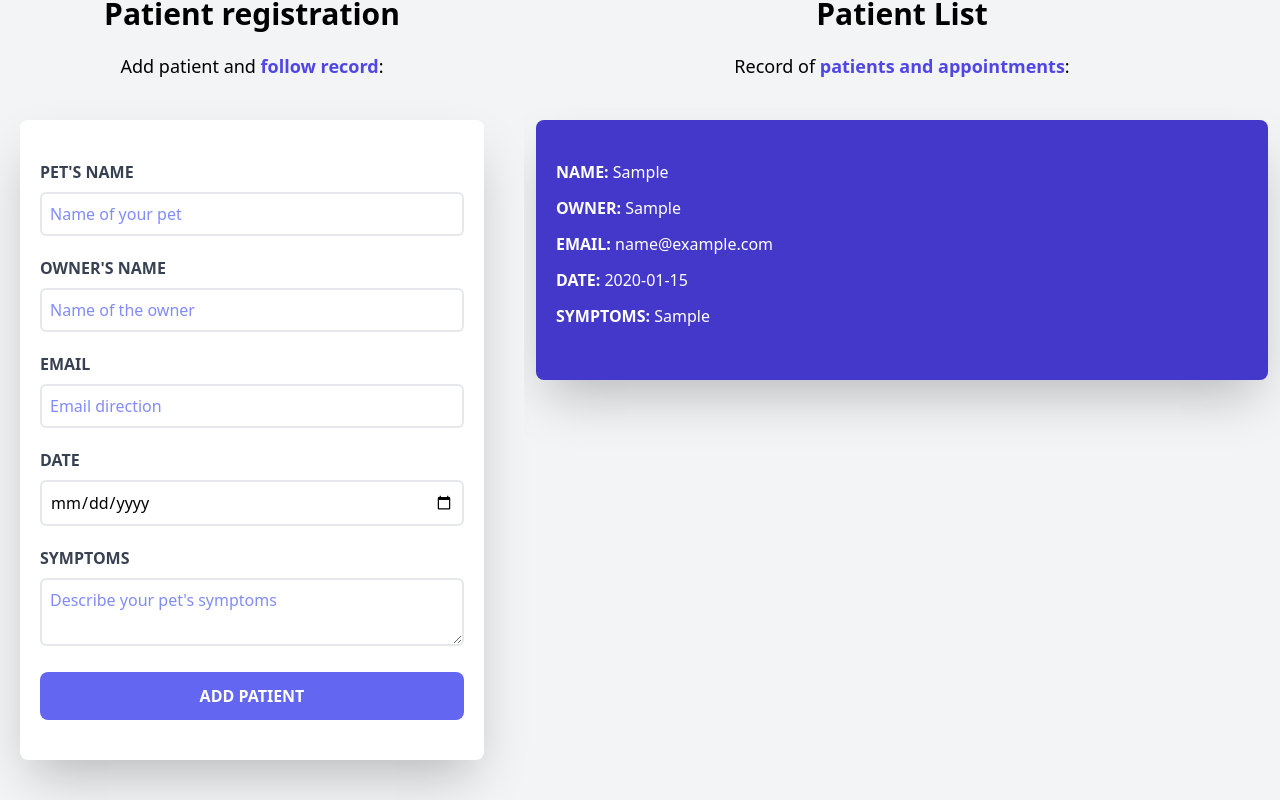
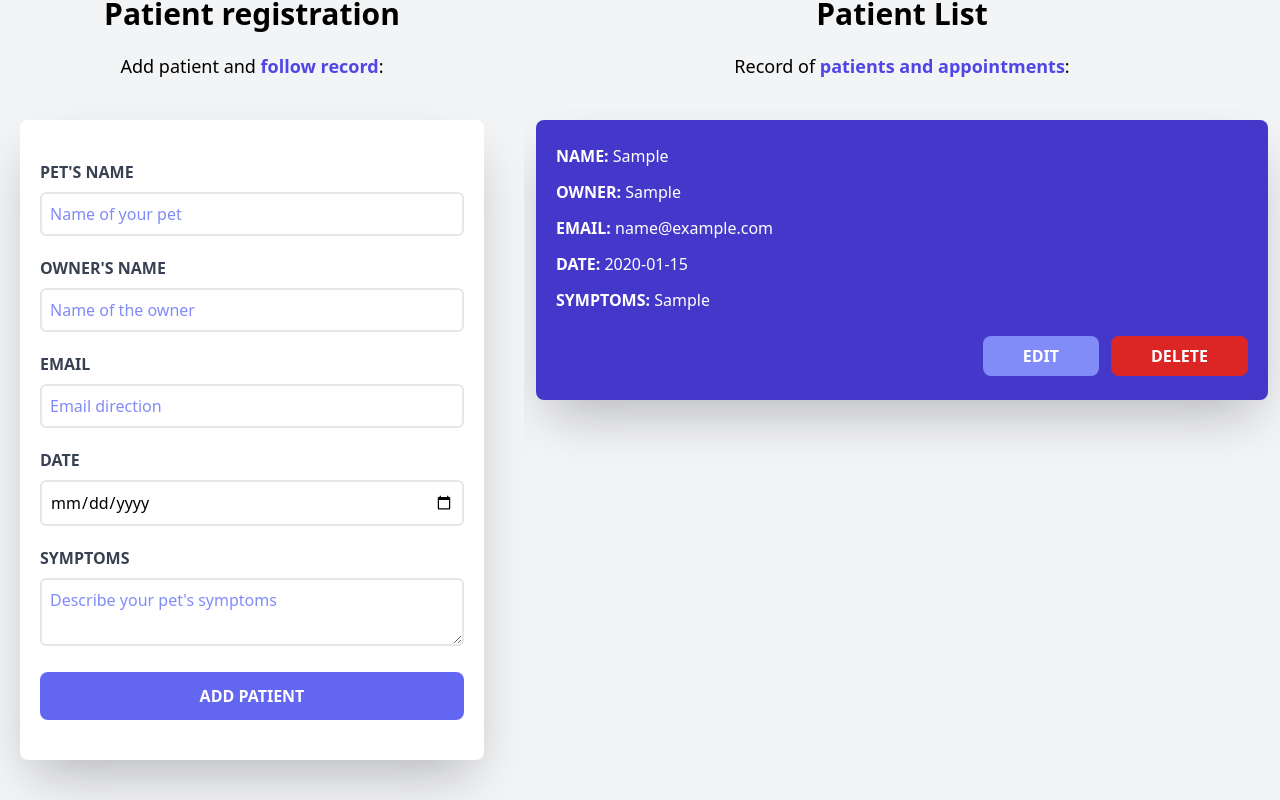
Before and after one commit to IsaacQH/Patient-administrator, a React (Vite) app: page / in a window 1280 px wide. Both pictures are taken after typing "Sample", "Sample", "name@example.com", "2020-01-15", "Sample" into the empty fields and a click on the input "Add patient". Shown: the part 228-1028 px from the top of the page. Built offline with nearby package versions, Linux system fonts and the light colour scheme.

Commit message:
Adding delete and edit buttons, only visual not functional yet

```diff
--- a/src/components/Patient.jsx
+++ b/src/components/Patient.jsx
@@ -6,7 +6,7 @@ const Patient = ({patient}) => {
 
     return (
 
-    <div className="m-3 bg-indigo-700 shadow-2xl rounded-lg px-5 py-10">
+    <div className="m-3 bg-indigo-700 shadow-2xl rounded-lg px-5 py-6">
         <p className="font-bold mb-3 text-white uppercase">Name:
         <span className="font-normal normal-case text-white"> {nombre}</span>
         </p>
@@ -23,6 +23,18 @@ const Patient = ({patient}) => {
         <p className="font-bold mb-3 text-white uppercase">Symptoms:
         <span className="font-normal normal-case  text-white"> {symptoms}</span>
         </p>
+
+        <div className="mt-6 flex justify-end">
+            <button
+                type="button"
+                className="py-2 px-10 bg-indigo-400 hover:bg-indigo-500 text-white font-bold uppercase rounded-lg"
+            >Edit</button>
+                        <button
+                type="button"
+                className="py-2 px-10 bg-red-600 hover:bg-red-700 text-white font-bold uppercase rounded-lg ml-3"
+            >Delete</button>
+        </div>
+
     </div>
   )
 }
```
